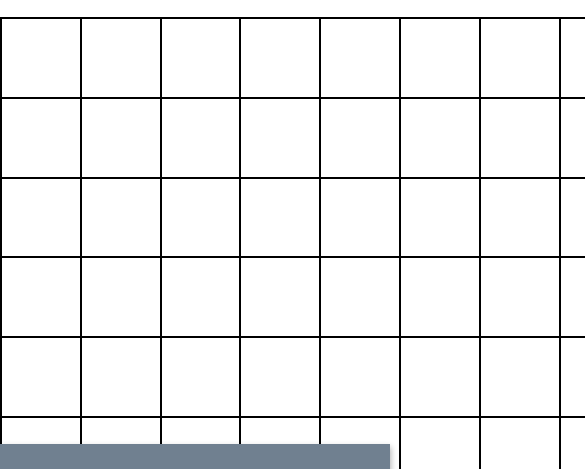
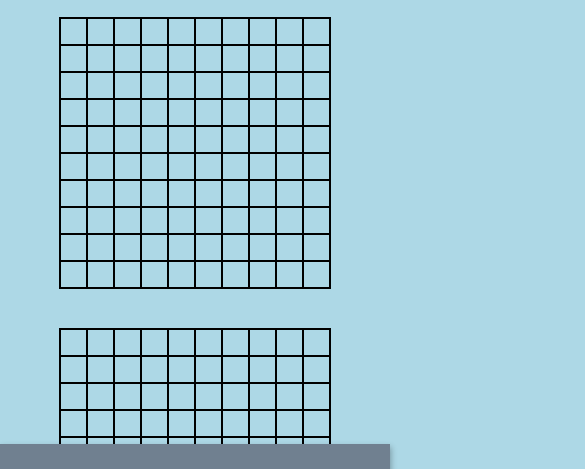
Before and after one commit to aaaronq/battleship, a website with bundled scripts: page index.html in a window 390 px wide. Shown: the part 296-765 px from the top of the page, 585 px wide, since content can reach past the window. Built offline with nearby package versions, Linux system fonts and the light colour scheme.

Commit message:
Adding mobile support

```diff
--- a/styles.css
+++ b/styles.css
@@ -30,7 +30,8 @@ main h2 {
 
 .container {
     margin: 0 auto;
-    width: 1800px;
+    max-width: 1800px;
+    padding: 0px 25px;
     text-align: center;
 }
 
@@ -57,12 +58,13 @@ button:active {
 
 .grid-container {
     display: flex;
-    gap: 200px;
+    justify-content: space-around;
+    gap: 5%;
 }
 
 .grid {
-    width: 800px;
-    height: 800px;
+    width: 50%;
+    aspect-ratio: 1/1;
     border: 1px solid black;
     display: grid;
     grid-template-columns: repeat(10, 1fr);
@@ -144,3 +146,30 @@ a > .github:active {
     transition: all 0.05s;
     cursor: pointer;
 }
+
+@media only screen and (max-width: 1920px) {
+    .grid {
+        width: 40%;
+    }
+    body {
+        background-color: red;
+      }
+
+}
+
+@media only screen and (max-width: 740px) {
+    body {
+      background-color: lightblue;
+    }
+
+    .grid-container {
+        flex-direction: column;
+        justify-content: center;
+        align-items: center;
+        gap: 10vw;
+    }
+
+    .grid {
+        width: 80%;
+    }
+  }
```
